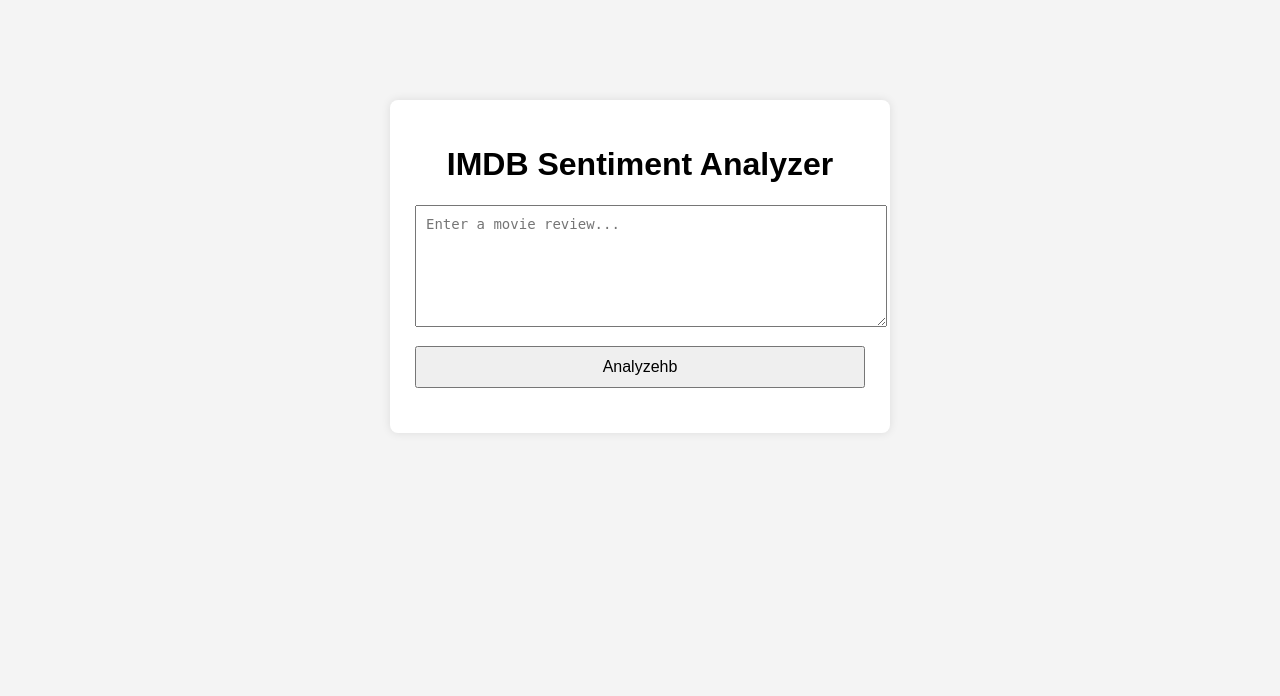
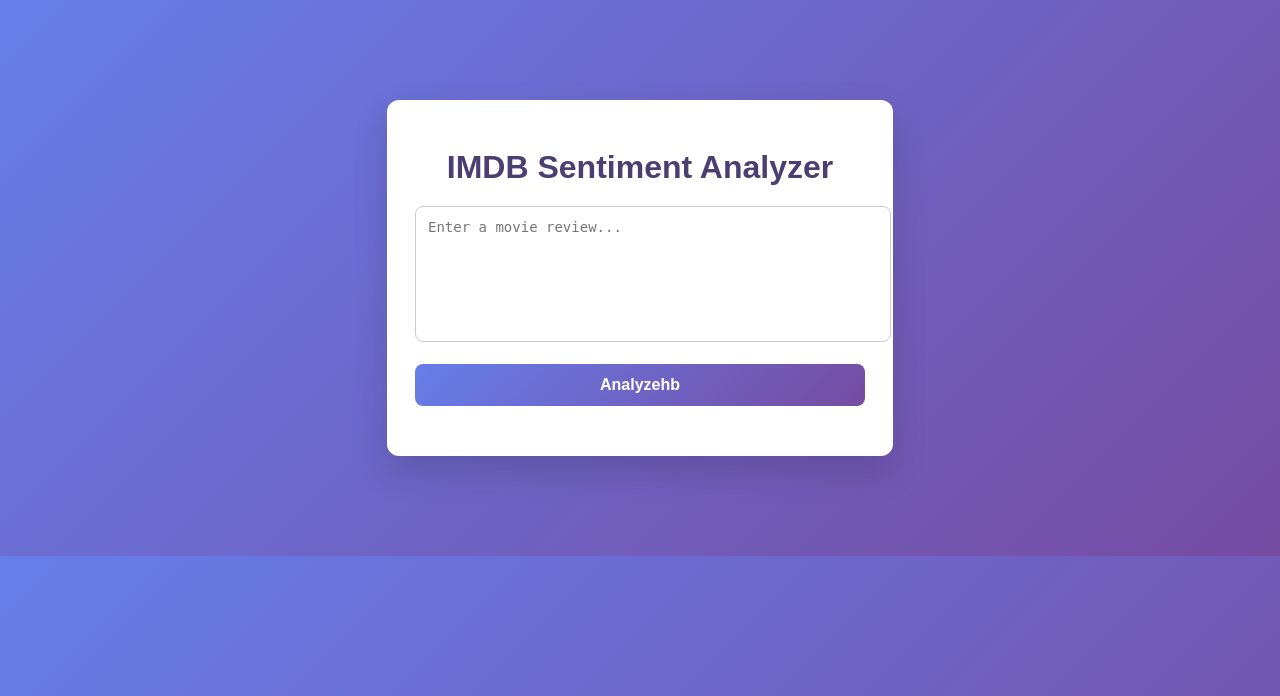
Before and after one commit to Omkarmahanandia36/IMDB-Sentiment-Analyzer, a Flask app: page / in a window 1280 px wide. Shown: the top 696 px of the page. Run offline with Flask 3, Linux system fonts and the light colour scheme; parts of the project's set-up code (start-up, migrations or seed data) failed here and were passed over.

Commit message:
added better UI

```diff
--- a/static/style.css
+++ b/static/style.css
@@ -1,38 +1,62 @@
 body {
     font-family: Arial, sans-serif;
-    background-color: #f4f4f4;
+    background: linear-gradient(135deg, #667eea, #764ba2);
 }
 
 .container {
     width: 450px;
     margin: 100px auto;
-    background: white;
-    padding: 25px;
-    border-radius: 8px;
-    box-shadow: 0 0 10px rgba(0,0,0,0.1);
+    background: #ffffff;
+    padding: 28px;
+    border-radius: 12px;
+    box-shadow: 0 15px 35px rgba(0, 0, 0, 0.15);
 }
 
 h1 {
     text-align: center;
+    color: #4b3f72;
+    margin-bottom: 20px;
 }
 
 textarea {
     width: 100%;
-    height: 100px;
-    padding: 10px;
+    height: 110px;
+    padding: 12px;
     font-size: 14px;
+    border-radius: 8px;
+    border: 1px solid #ccc;
+    outline: none;
+    resize: none;
+}
+
+textarea:focus {
+    border-color: #667eea;
+    box-shadow: 0 0 6px rgba(102, 126, 234, 0.4);
 }
 
 button {
     width: 100%;
-    margin-top: 15px;
-    padding: 10px;
+    margin-top: 18px;
+    padding: 12px;
     font-size: 16px;
+    font-weight: bold;
+    background: linear-gradient(135deg, #667eea, #764ba2);
+    color: white;
+    border: none;
+    border-radius: 8px;
     cursor: pointer;
+    transition: transform 0.2s ease, box-shadow 0.2s ease;
+}
+
+button:hover {
+    transform: translateY(-2px);
+    box-shadow: 0 8px 20px rgba(118, 75, 162, 0.4);
 }
 
 #result {
-    margin-top: 20px;
+    margin-top: 22px;
     font-size: 18px;
     text-align: center;
+    font-weight: bold;
+    color: #333;
 }
```
